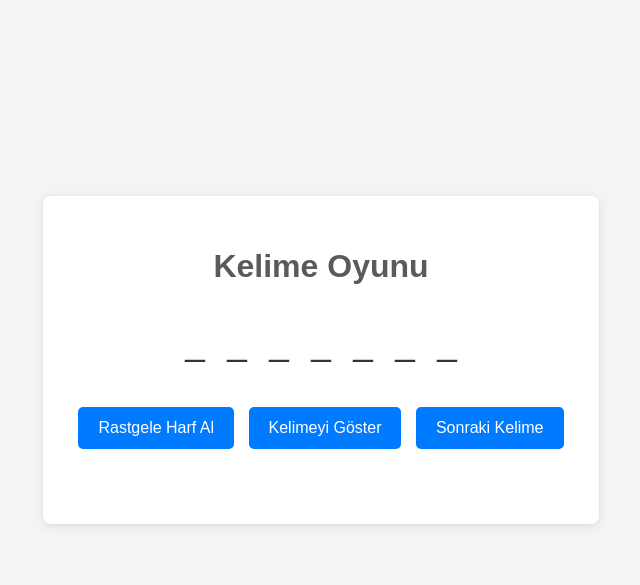
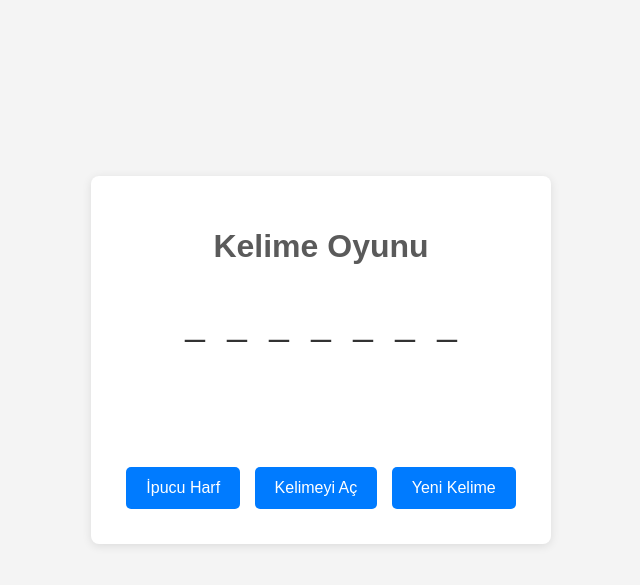
Before and after one commit to dkelesch/word_guesser, a Flask app: page / in a window 1280 px wide. Shown: the top 585 px of the page, without its empty margins (319-959 px from the left). Run offline with Flask 3, Linux system fonts and the light colour scheme.

Commit message:
Update index.html

```diff
--- a/templates/index.html
+++ b/templates/index.html
@@ -1,27 +1,42 @@
 <!DOCTYPE html>
-<html lang="en">
+<html lang="tr">
 <head>
     <meta charset="UTF-8">
     <meta name="viewport" content="width=device-width, initial-scale=1.0">
     <title>Kelime Oyunu</title>
+    <!-- Link to the CSS file in the 'static' folder -->
     <link rel="stylesheet" href="{{ url_for('static', filename='style.css') }}">
+    <style>
+        /* Added styles for the definition display */
+        #definition-display {
+            margin-top: 15px;
+            margin-bottom: 15px;
+            min-height: 40px; /* Reserve space */
+            color: #666;
+            font-style: italic;
+            max-width: 500px;
+            line-height: 1.4;
+        }
+    </style>
 </head>
 <body>
     <div class="container">
         <h1>Kelime Oyunu</h1>
-
         <div id="word-display">
-            <!-- Letter slots will be generated by JavaScript -->
+            <!-- Letter slots will be generated by JS -->
         </div>
 
+        <!-- Definition Display Area -->
+        <p id="definition-display"></p>
+
+        <div id="message-area"></div>
         <div class="buttons">
-            <button id="reveal-letter-btn">Rastgele Harf Al</button>
-            <button id="reveal-word-btn">Kelimeyi Göster</button>
-            <button id="next-word-btn">Sonraki Kelime</button>
+            <button id="reveal-letter-btn">İpucu Harf</button>
+            <button id="reveal-word-btn">Kelimeyi Aç</button>
+            <button id="next-word-btn">Yeni Kelime</button>
         </div>
-        <div id="message-area"></div>
     </div>
-
+    <!-- Link to the JS file in the 'static' folder -->
     <script src="{{ url_for('static', filename='script.js') }}"></script>
 </body>
 </html>
```
